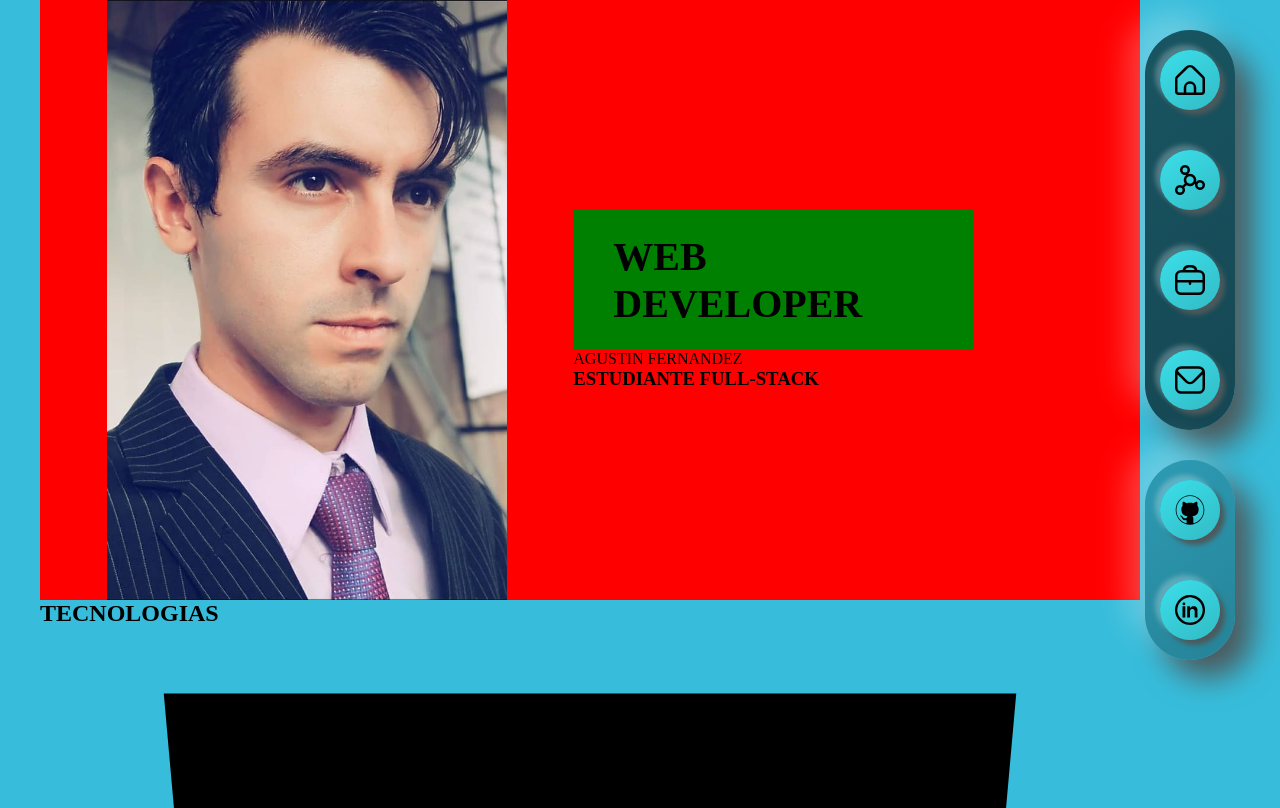
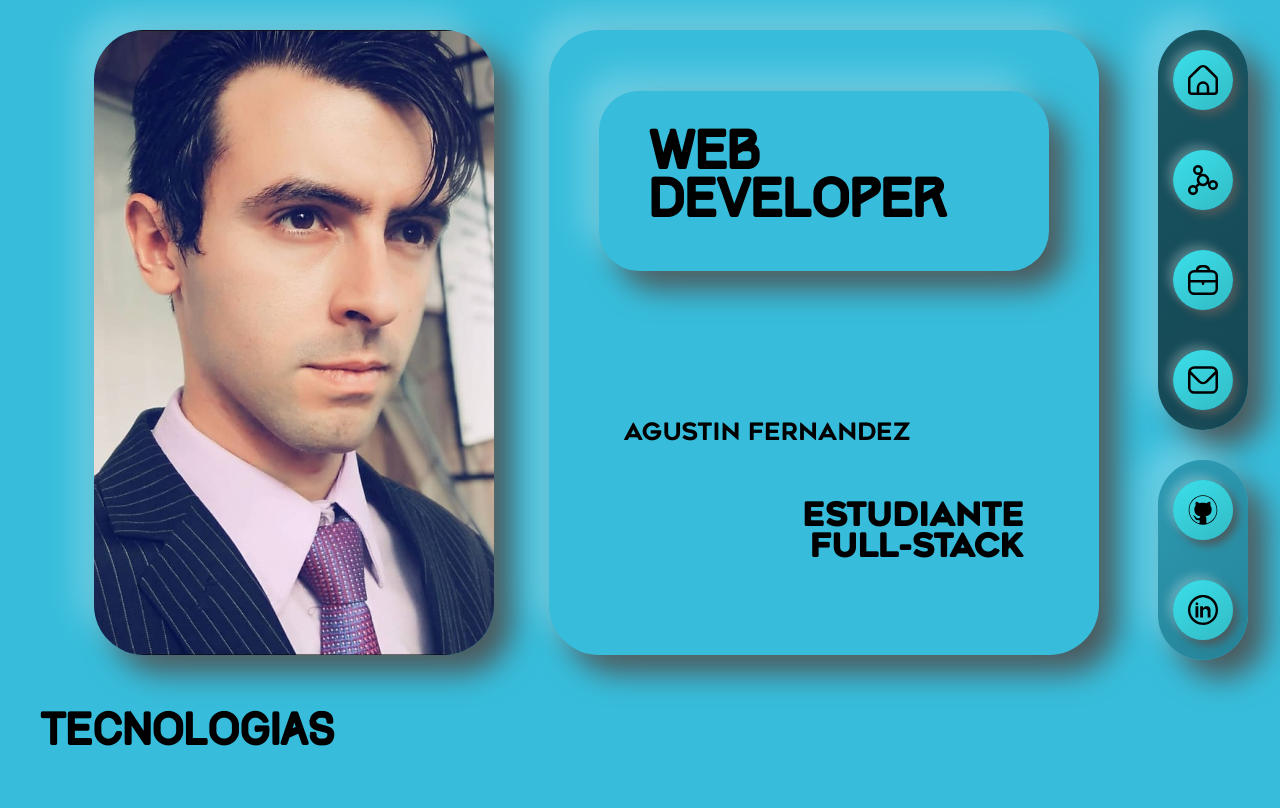
Before and after one commit to AgusCFx/portfolio_AgusCFx, a plain HTML site: page index.html in a window 1280 px wide. Shown: the top 808 px of the page. Drawn offline with Linux system fonts and the light colour scheme.

Commit message:
add Fonts, home finish, set neomorphism values

```diff
--- a/css/style.css
+++ b/css/style.css
@@ -1,23 +1,60 @@
 *{margin:0;padding:0;box-sizing:border-box;color:black;}
 
 :root{
+    /* colores */
     --azulReOscuro:#174F5C;
     --azulOscuro: #2A91A8;
     --cyanWay:#7CCFE1;
     --fullAzul: #37BDDB;
     --grisSombra:#4C595C;
     --luz:rgba(255, 255, 255, 0.25);
+
+    /* bordes Neomorfismo */
+    --radLow: 80px;
+    --radMed: 50px;
+    --radHig: 40px;
+
+    /* sombreado Neomorfismo */
+    --shadowMed: -5px -5px 10px var(--luz), 5px 5px 10px var(--grisSombra);
+    --shadowHig: -18px -18px 30px var(--luz), 18px 18px 30px var(--grisSombra);
+
+    /* inclinacion linear gradient Neomorfosmo */
+    --lg: 145deg;
+}
+/* Fuentes */
+@font-face{
+    font-family: 'RenogareSoft';
+    src: url(/sources/fonts/RenogareSoft-Regular.ttf);
+}
+@font-face{
+    font-family: 'Track';
+    src: url(/sources/fonts/Track.ttf)
 }
 
+/* Seteo principal */
 html{
     background-color: var(--fullAzul);
+    scroll-behavior: smooth;
 }
 body{
     margin: 0 auto;
     max-width: 1200px;
 }
 h1{
+    font-size: 3rem;
+    font-family: Track;
+}
+h2{
     font-size: 2.5rem;
+    font-family: Track;
+}
+h3{
+    font-size: 2rem;
+    font-family: RenogareSoft;
+}
+p{
+    font-size: 1.5rem;
+    font-family: RenogareSoft;
 }
 img{
     display: block;
@@ -25,12 +62,18 @@ img{
 }
 .bodyContainer{
     display:flex;
-    justify-content: center;
-    align-items: flex-start;
+    justify-content: space-around;
     flex-direction: row-reverse;
 }
+
+/* Navbar */
+header{
+    width: 100px;
+}
 aside{
-    width: 100px;
+    margin: 0 auto;
+    width: inherit;
+    position: fixed;
 }
 .bar{
     margin: 30px auto;
@@ -40,21 +83,24 @@ aside{
     align-items: center;
     flex-flow: column nowrap;
     border-radius: 45px;
-    box-shadow: -18px -18px 30px var(--luz), 18px 18px 30px var(--grisSombra);
+    box-shadow: var(--shadowHig);
 }
+    /* Navbar Principal */
 .bar__navbar{
-    background: linear-gradient(145deg, #195562, #154753);
+    background: linear-gradient(var(--lg), #195562, #154753);
 }
+    /* Navbar inferior para "otros" */
 .bar__contactBar{
-    background: linear-gradient(145deg, #2d9bb4, #268397);
+    background: linear-gradient(var(--lg), #2d9bb4, #268397);
 }
+    /* botones del Navbar */
 .barBotton{
     margin: 20px auto;
     width: 60px;
     height: 60px;
-    background: linear-gradient(145deg, #3bdfea, #32bbc5);
-    border-radius: 50%;
-    box-shadow: -5px -5px 5px var(--luz), 5px 5px 5px #4C595C;
+    background: linear-gradient(var(--lg), #3bdfea, #32bbc5);
+    border-radius: var(--radHig);
+    box-shadow: var(--shadowMed);
 }
 .barButton__img{
     margin: 0 auto;
@@ -62,14 +108,15 @@ aside{
     height: 100%;
 }
 
+/* Secciones en Main */
 .sectionPage{
-
+    margin: 30px auto;
+    margin-bottom: 60px;
 }
 
 /* Home */
 .homeSection{
-    background-color: red;
-    height: 600px;
+    height: 625px;
     display: flex;
     justify-content: space-evenly;
     align-items: center;
@@ -80,24 +127,47 @@ aside{
     height: inherit;
 }
 .homeSection__imgProfileContainer__img{
-    width: inherit;
     height: inherit;
     object-fit: cover;
+    border-radius: var(--radMed);
+    box-shadow: var(--shadowHig);
 }
     /* Home Informacion del Home */
 .homeSection__firstInfoContainer{
-    width: 500px;
+    width: 550px;
     height: inherit;
     display: flex;
-    justify-content: center;
+    justify-content: space-around;
+    align-items: center;
     flex-direction: column;
+    border-radius: var(--radMed);
+    box-shadow: var(--shadowHig);
 }
 .firstInfoContainer__title{
     display: flex;
     justify-content: flex-start;
     align-items: center;
-    padding-left: 40px;
-    width: 400px;
-    height: 140px;
-    background-color: green;
+    padding-left: 50px;
+    width: 450px;
+    height: 180px;
+    border-radius: var(--radHig);
+    box-shadow: var(--shadowHig);
 }
+.firstInfoContainer__subtitle{
+    display: flex;
+    height: 200px;
+    width: 100%;
+    padding: 0 75px;
+    flex-direction: column;
+    justify-content: space-around;
+    align-items: center;
+}
+
+.firstInfoContainer__name{
+    width: 100%;
+    text-align: left;
+}
+.firstInfoContainer__title2{
+    width: 100%;
+    text-align: right;
+}
--- a/index.html
+++ b/index.html
@@ -39,7 +39,7 @@
                     <h1 class="firstInfoContainer__title">WEB<br />DEVELOPER</h1>
                     <div class="firstInfoContainer__subtitle">
                         <p class="firstInfoContainer__name">AGUSTIN FERNANDEZ</p>
-                        <h3 class="firstInfoContainer__title2">ESTUDIANTE FULL-STACK</h3>
+                        <h3 class="firstInfoContainer__title2">ESTUDIANTE <br> FULL-STACK</h3>
                     </div>
                 </div>
             </section>
```
Also changed, not shown: sources/fonts/RenogareSoft-Regular.ttf (added), sources/fonts/Track.ttf (added).
